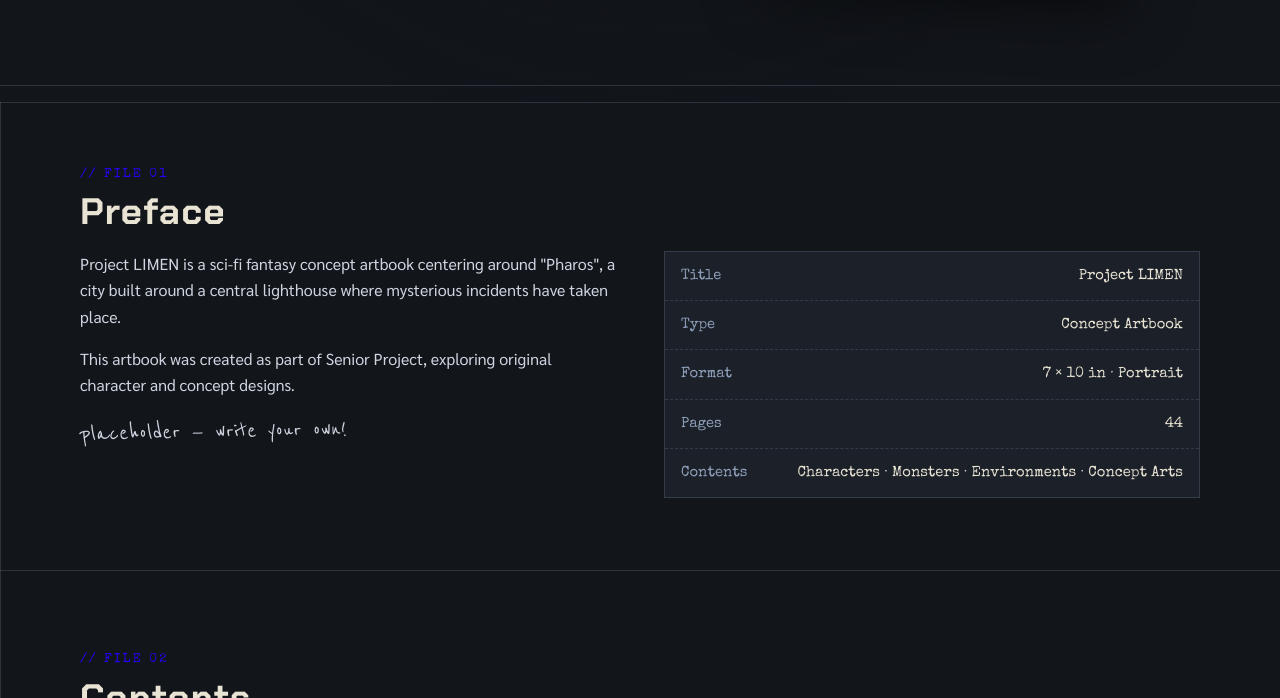
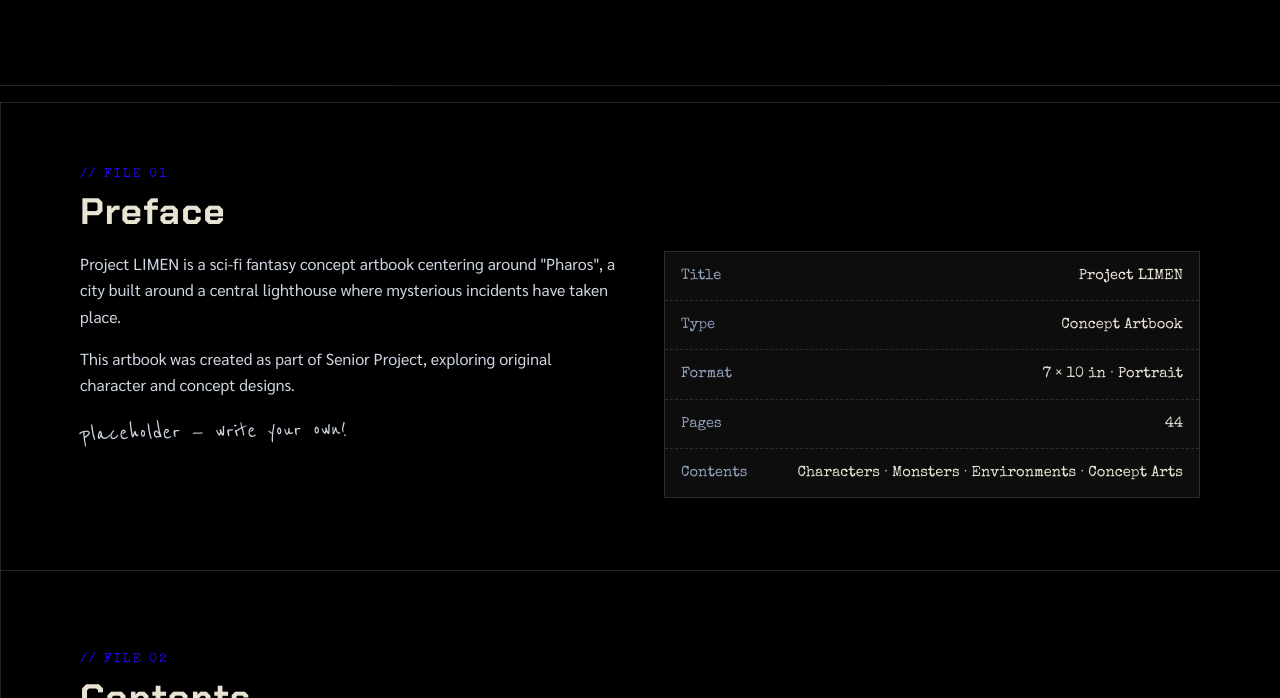
Before and after one commit to 6631306029/Project.LIMEN, a plain HTML site: page index.html in a window 1280 px wide. Shown: the part 698-1396 px from the top of the page. Drawn offline with nearby package versions, Linux system fonts and the light colour scheme; a script that the page names is missing.

Commit message:
Update index.html

```diff
--- a/index.html
+++ b/index.html
@@ -10,7 +10,7 @@
 <link href="https://fonts.googleapis.com/css2?family=Chakra+Petch:wght@400;600;700&family=Special+Elite&family=Reenie+Beanie&family=Sarabun:wght@400;600&display=swap" rel="stylesheet">
 <style>
 :root{
-  --ink:#12151a; --ink2:#1b2029; --ink3:#171e2b;
+  --ink:#000000; --ink2:#0d0d0d; --ink3:#171e2b;
   --paper:#e8e3d3; --muted:#8fa0ba;
   --blue:#2802fa; --ember:#ff6a2b; --line:rgba(143,160,186,.22);
   --display:'Chakra Petch',sans-serif; --type:'Special Elite',monospace; --hand:'Reenie Beanie',cursive; --body:'Sarabun','Chakra Petch',sans-serif;
```
